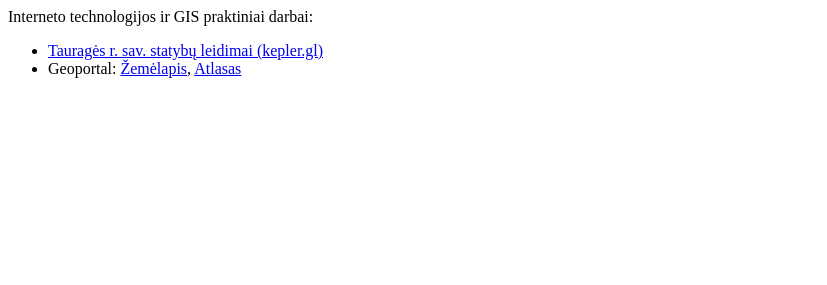
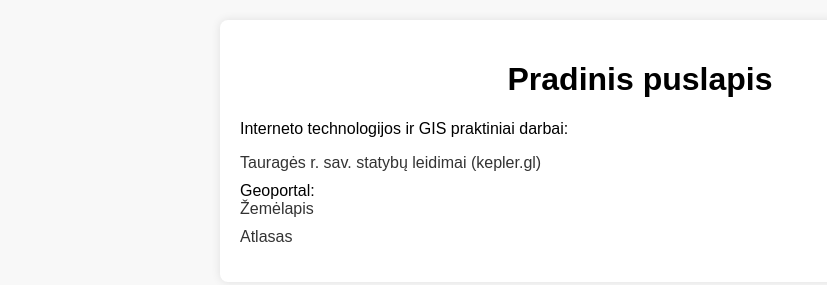
Before and after one commit to ReichertGIS/ReichertGIS.github.io, a plain HTML site: page index.html in a window 1280 px wide. Shown: the whole page, without its empty margins (0-827 px from the left). Drawn offline with Linux system fonts and the light colour scheme.

Commit message:
titulinis

```diff
--- a/index.html
+++ b/index.html
@@ -1,19 +1,57 @@
 <!DOCTYPE html>
 <html lang="en">
-  <head>
-    <meta charset="UTF-8" />
-    <meta name="viewport" content="width=device-width, initial-scale=1.0" />
-    <title>Pradinis puslapis</title>
-  </head>
-  <body>
-    Interneto technologijos ir GIS praktiniai darbai:
+<head>
+  <meta charset="UTF-8">
+  <meta name="viewport" content="width=device-width, initial-scale=1.0">
+  <title>Pradinis puslapis</title>
+  <style>
+    body {
+      font-family: Arial, sans-serif;
+      margin: 0;
+      padding: 0;
+      background-color: #f8f8f8;
+    }
+    .container {
+      max-width: 800px;
+      margin: 20px auto;
+      padding: 20px;
+      background-color: #fff;
+      border-radius: 8px;
+      box-shadow: 0 0 10px rgba(0, 0, 0, 0.1);
+    }
+    h1 {
+      text-align: center;
+    }
+    ul {
+      list-style: none;
+      padding: 0;
+    }
+    li {
+      margin-bottom: 10px;
+    }
+    a {
+      text-decoration: none;
+      color: #333;
+    }
+    a:hover {
+      color: #007bff;
+    }
+  </style>
+</head>
+<body>
+  <div class="container">
+    <h1>Pradinis puslapis</h1>
+    <p>Interneto technologijos ir GIS praktiniai darbai:</p>
     <ul>
-      <li><a href="/1_praktinis/index.html">Tauragės r. sav. statybų leidimai (kepler.gl) </a></li>
+      <li><a href="/1_praktinis/index.html">Tauragės r. sav. statybų leidimai (kepler.gl)</a></li>
       <li>
         Geoportal:
-        <a href="/2_praktinis/index.html">Žemėlapis</a>,
-        <a href="/2_praktinis/atlasas.html">Atlasas</a>
+        <ul>
+          <li><a href="/2_praktinis/index.html">Žemėlapis</a></li>
+          <li><a href="/2_praktinis/atlasas.html">Atlasas</a></li>
+        </ul>
       </li>
     </ul>
-  </body>
+  </div>
+</body>
 </html>
```
